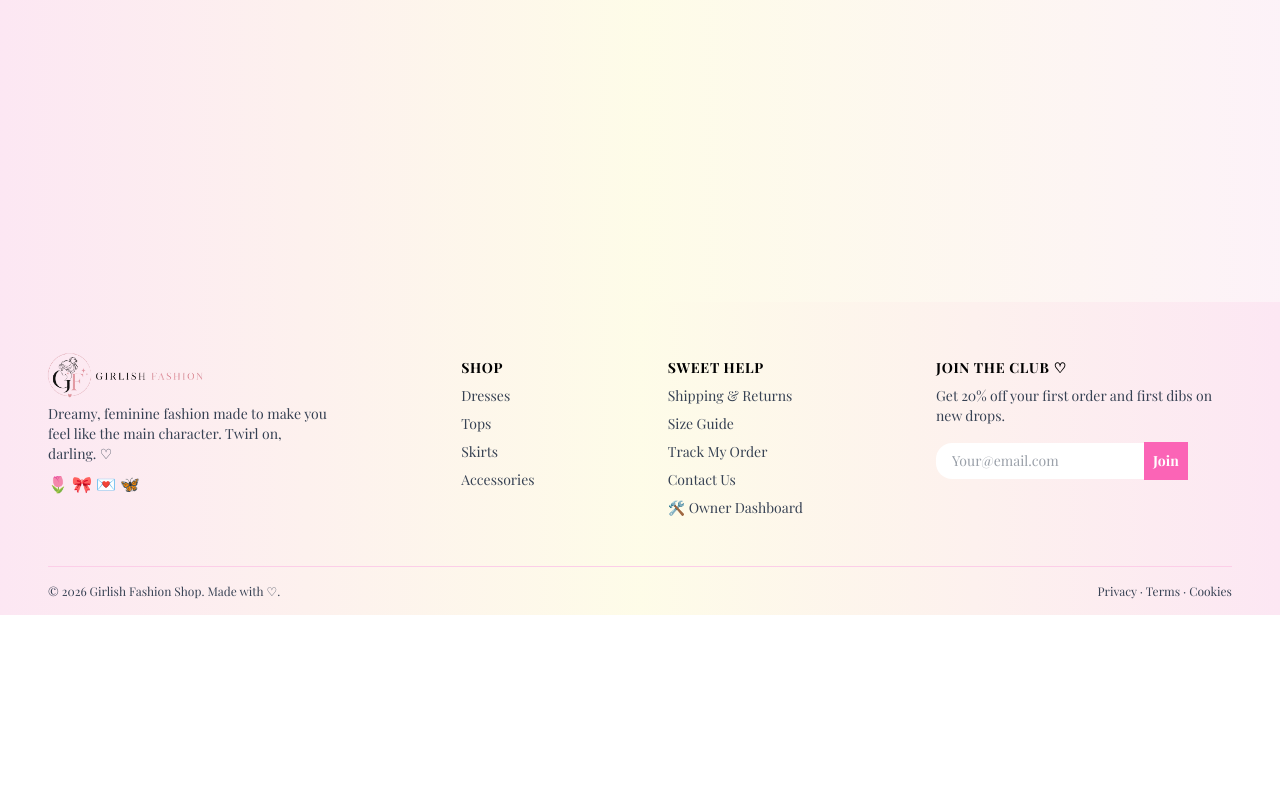
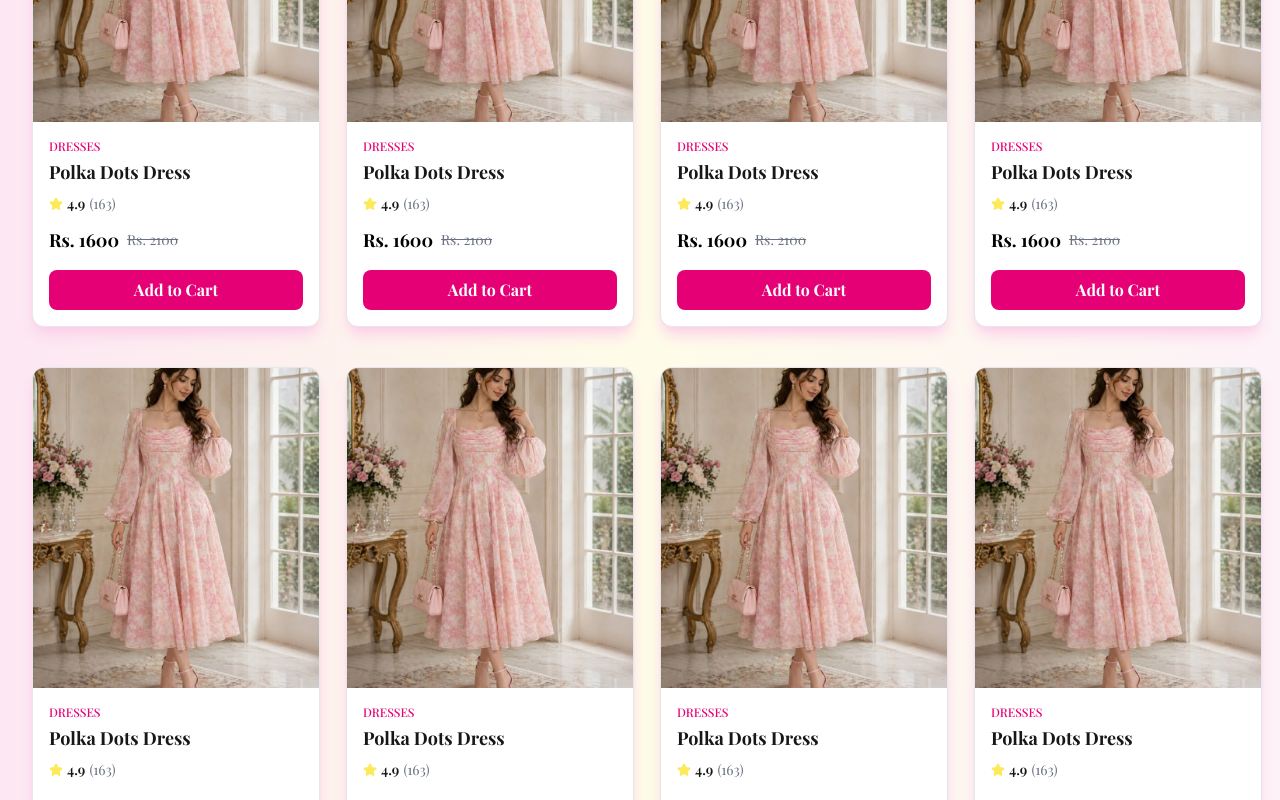
Before and after one commit to gayatrichhetri247-ship-it/e-commerce-site-Fashion-, a Next.js app: page /products in a window 1280 px wide. Shown: the part 580-1380 px from the top of the page. Before the commit the page ends 1195 px from the top, so only its background shows below. Built offline with nearby package versions, Linux system fonts and the light colour scheme.

Commit message:
make product card

```diff
--- a/package.json
+++ b/package.json
@@ -10,6 +10,7 @@
   },
   "dependencies": {
     "@heroicons/react": "^2.2.0",
+    "lucide-react": "^1.18.0",
     "next": "16.2.7",
     "postcss": "^8.5.15",
     "react": "19.2.4",
--- a/src/app/products/page.js
+++ b/src/app/products/page.js
@@ -1,9 +1,10 @@
+import ProductCard from "@/components/ProductCrad";
 import Link from "next/link";
 import React from "react";
 
 const page = () => {
   return (
-    <div className=" h-screen bg-gradient-to-r from-pink-100 via-yellow-50 to-pink-50 flex flex-col items-center p-8">
+    <div className=" h-auto bg-gradient-to-r from-pink-100 via-yellow-50 to-pink-50 flex flex-col items-center p-8">
       <div>
         <div>
           <svg
@@ -41,6 +42,19 @@ const page = () => {
             </select>
         </div>
       </div>
+      <div className="mt-10 grid grid-cols-4 gap-10">
+        <ProductCard/>
+        <ProductCard/>
+        <ProductCard/>
+        <ProductCard/>
+        <ProductCard/>
+        <ProductCard/>
+        <ProductCard/>
+        <ProductCard/>
+        <ProductCard/>
+        <ProductCard/>
+        <ProductCard/>
+      </div>
     </div>
   );
 };
--- a/src/components/ProductCrad.js
+++ b/src/components/ProductCrad.js
@@ -1,35 +1,53 @@
 import React from "react";
-import Link from "next/link";
+import Image from "next/image";
+import { Star } from "lucide-react";
 
 const ProductCard = () => {
   return (
-    <div className="p-10 relative">
-      <div>
-        <img
+    <div className="w-72 overflow-hidden rounded-xl border border-gray-200 bg-white shadow-lg shadow-pink-200">
+      {/* Product Image */}
+      <div className="relative h-80 w-full">
+        <Image
           src="/images/products/dress.jpg"
-          alt="Dress"
-          className="h-66 w-auto rounded-2xl"
+          alt="Polka Dots Dress"
+          fill
+          className="object-cover"
         />
       </div>
-      <div className="absolute bottom-12 left-14 text-white ">
-        <h1 className="text-lg font-bold">Dresses</h1>
-        <Link href="/products/dress">
-          <div className="flex items-center gap-0 ">
-            <p className="text-xs ">Shop Now</p>
-            <svg
-              xmlns="http://www.w3.org/2000/svg"
-              viewBox="0 0 24 24"
-              fill="currentColor"
-              className="size-6 mt-1"
-          >
-            <path
-              fillRule="evenodd"
-              d="M16.72 7.72a.75.75 0 0 1 1.06 0l3.75 3.75a.75.75 0 0 1 0 1.06l-3.75 3.75a.75.75 0 1 1-1.06-1.06l2.47-2.47H3a.75.75 0 0 1 0-1.5h16.19l-2.47-2.47a.75.75 0 0 1 0-1.06Z"
-              clipRule="evenodd"
-            />
-          </svg></div>
 
-        </Link>
+      {/* Product Details */}
+      <div className="p-4">
+        <p className="text-xs font-medium text-pink-600">DRESSES</p>
+
+        <h3 className="mt-1 text-lg font-bold">
+          Polka Dots Dress
+        </h3>
+
+        {/* Rating */}
+        <div className="mt-2 flex items-center gap-1">
+          <Star
+            size={14}
+            fill="#fcea5b"
+            color="#fcea5b"
+          />
+          <span className="text-sm font-semibold">4.9</span>
+          <span className="text-sm text-gray-500">(163)</span>
+        </div>
+
+        {/* Price */}
+        <div className="mt-3 flex items-center gap-2">
+          <span className="text-lg font-bold text-black">
+            Rs. 1600
+          </span>
+          <span className="text-sm text-gray-500 line-through">
+            Rs. 2100
+          </span>
+        </div>
+
+        {/* Add to Cart Button */}
+        <button className="mt-4 w-full rounded-lg bg-pink-600 py-2 text-white font-bold transition hover:opacity-80">
+          Add to Cart
+        </button>
       </div>
     </div>
   );
--- a/src/components/cart.js
+++ /dev/null
@@ -1,9 +0,0 @@
-import React from 'react'
-
-const cart = () => {
-  return (
-    <div>cart</div>
-  )
-}
-
-export default cart
```
Also changed, not shown: 1 other file (tests, documents, lock files or other folders).
